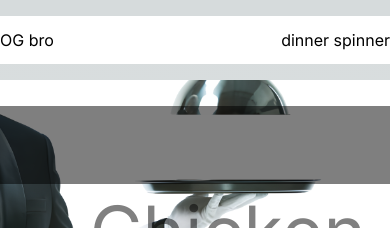
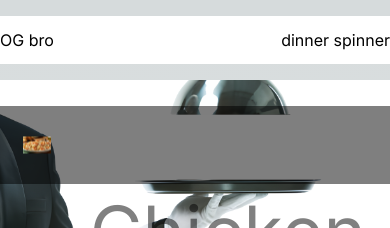
Before and after one commit to joseph-w-valdez/olive-garden-fanpage, a Next.js app in the folder fanpage/: page /roulette in a window 390 px wide. Both pictures are taken after a click on the button "SPIN". Shown: the top 228 px of the page. Built offline with nearby package versions, Linux system fonts and the light colour scheme.

Commit message:
spinner lands on correct image. needs to be adjusted for responsiveness and transition

```diff
--- a/fanpage/src/app/components/RouletteBar.tsx
+++ b/fanpage/src/app/components/RouletteBar.tsx
@@ -13,22 +13,44 @@ interface RouletteBarProps {
 
 const RouletteBar: React.FC<RouletteBarProps> = ({ fadeAnimation, items, selectedItem }) => {
   const [duplicatedItems, setDuplicatedItems] = useState<MenuItem[]>([]);
+  const [matchedPosition, setMatchedPosition] = useState<number>(0);
   const barAnimation = fadeAnimation === 'animate-fade-in' ? 'animate-background-in' : 'animate-background-out'
   const titleAnimation = fadeAnimation === 'animate-fade-in' ? 'animate-title-in' : 'animate-title-out'
-  const conveyorAnimation = fadeAnimation === 'animate-fade-in' ? 'animate-conveyor-belt' : ''
 
   useEffect(() => {
-    setDuplicatedItems([...items, ...items]);
+    setDuplicatedItems([...items, ...items, ...items]);
   }, [items]);
+
+  const getSecondMatchingIndex = (items: MenuItem[], itemToFind: MenuItem | null): number => {
+    if (!itemToFind) return -1;
+
+    const firstIndex = items.findIndex(item => item === itemToFind);
+
+    if (firstIndex === -1) return -1;
+
+    const secondIndex = items.findIndex((item, idx) => idx > firstIndex && item === itemToFind);
+
+    return secondIndex;
+  }
+
+  useEffect(()=>{
+    const index = getSecondMatchingIndex(duplicatedItems, selectedItem);
+    const rightPosition = index * 232 - (232*2.6);
+    console.log(rightPosition)
+    setMatchedPosition(rightPosition)
+  },[duplicatedItems, selectedItem])
 
   return (
     <>
       <div className={`w-full h-0 absolute top-[25%] bg-black transition duration-150 ease-linear ${barAnimation}`}></div>
-      <div className={`w-full h-0 absolute top-[25%] opacity-0 transition duration-150 ease-linear ${fadeAnimation} flex `}>
+      <div
+        className={`w-full h-0 absolute top-[25%] ${fadeAnimation} flex `}
+        style={{ right: `${matchedPosition}px`, transition: `right 4000ms ease-linear` }}
+      >
         {duplicatedItems.map((item, index)=> (
             <Image
               key={index} src={item.image} alt={item.alt} width={200} height={200}
-              className={`mx-4 my-6 ${conveyorAnimation}`}
+              className='mx-4 my-6'
             />
           ))}
       </div>
--- a/fanpage/src/app/components/Spinner.tsx
+++ b/fanpage/src/app/components/Spinner.tsx
@@ -110,7 +110,7 @@ export default function Spinner() {
                 <RouletteBar fadeAnimation={lidCovered ? 'animate-fade-out' : 'animate-fade-in'} items={items} selectedItem={randomItem} />
             </div>
              <button
-                className={`${buttonClassNames.base} ${buttonClassNames.background} ${buttonClassNames.border} ${buttonClassNames.hover} ${buttonClassNames.text} ${buttonClassNames.opacity} ${buttonClassNames.pointerEvents} ${buttonClassNames.activeBackground} ${buttonClassNames.shadow} ${buttonClassNames.textOpacity} ${buttonClassNames.activeTranslate} ${buttonClassNames.activeShadow}`}
+                className={`${buttonClassNames.base} ${buttonClassNames.background} ${buttonClassNames.border} ${buttonClassNames.hover} ${buttonClassNames.text} ${buttonClassNames.pointerEvents} ${buttonClassNames.activeBackground} ${buttonClassNames.shadow} ${buttonClassNames.activeTranslate} ${buttonClassNames.activeShadow}`}
                 onClick={handleButtonClick}
                 disabled={isWaiting}
             >
--- a/fanpage/src/app/globals.css
+++ b/fanpage/src/app/globals.css
@@ -99,12 +99,3 @@ body {
     transform: translateY(-50%);
   }
 }
-
-@keyframes conveyorBelt {
-   0% {
-    transform: translateX(0);
-  }
-  100% {
-    transform: translateX(-2600px);
-  }
-}
--- a/fanpage/tailwind.config.js
+++ b/fanpage/tailwind.config.js
@@ -19,7 +19,6 @@ module.exports = {
         'title-out': 'fadeOutTitle 800ms forwards',
         'fade-in': 'fadeIn 800ms forwards',
         'fade-out': 'fadeOut 800ms forwards',
-        'conveyor-belt': 'conveyorBelt 4000ms forwards'
       },
     },
   },
```
